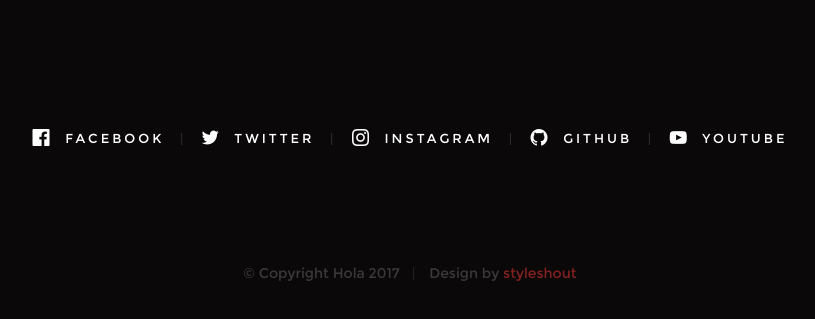
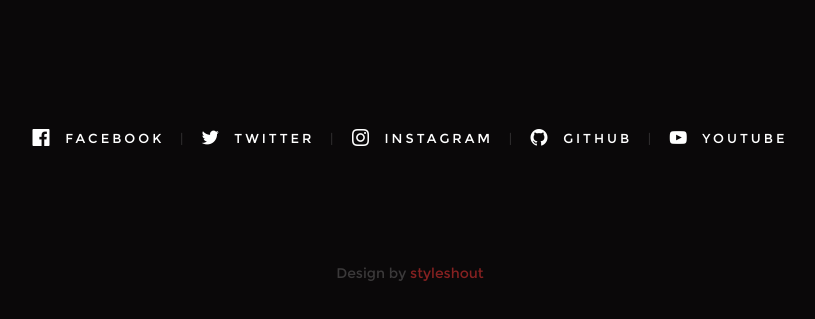
Before and after one commit to CarReign/prelim_cv, a plain HTML site: page index.html in a window 1280 px wide. Shown: the part 5610-5929 px from the top of the page, without its empty margins (230-1045 px from the left). Drawn offline with Linux system fonts and the light colour scheme.

Commit message:
Update index.html

```diff
--- a/index.html
+++ b/index.html
@@ -890,7 +890,7 @@
 
             <div class="col-twelve">
                 <div class="copyright">
-                    <span>© Copyright Hola 2017</span>
+
                     <span>Design by <a href="https://www.styleshout.com/">styleshout</a></span>
                 </div>
 
```
